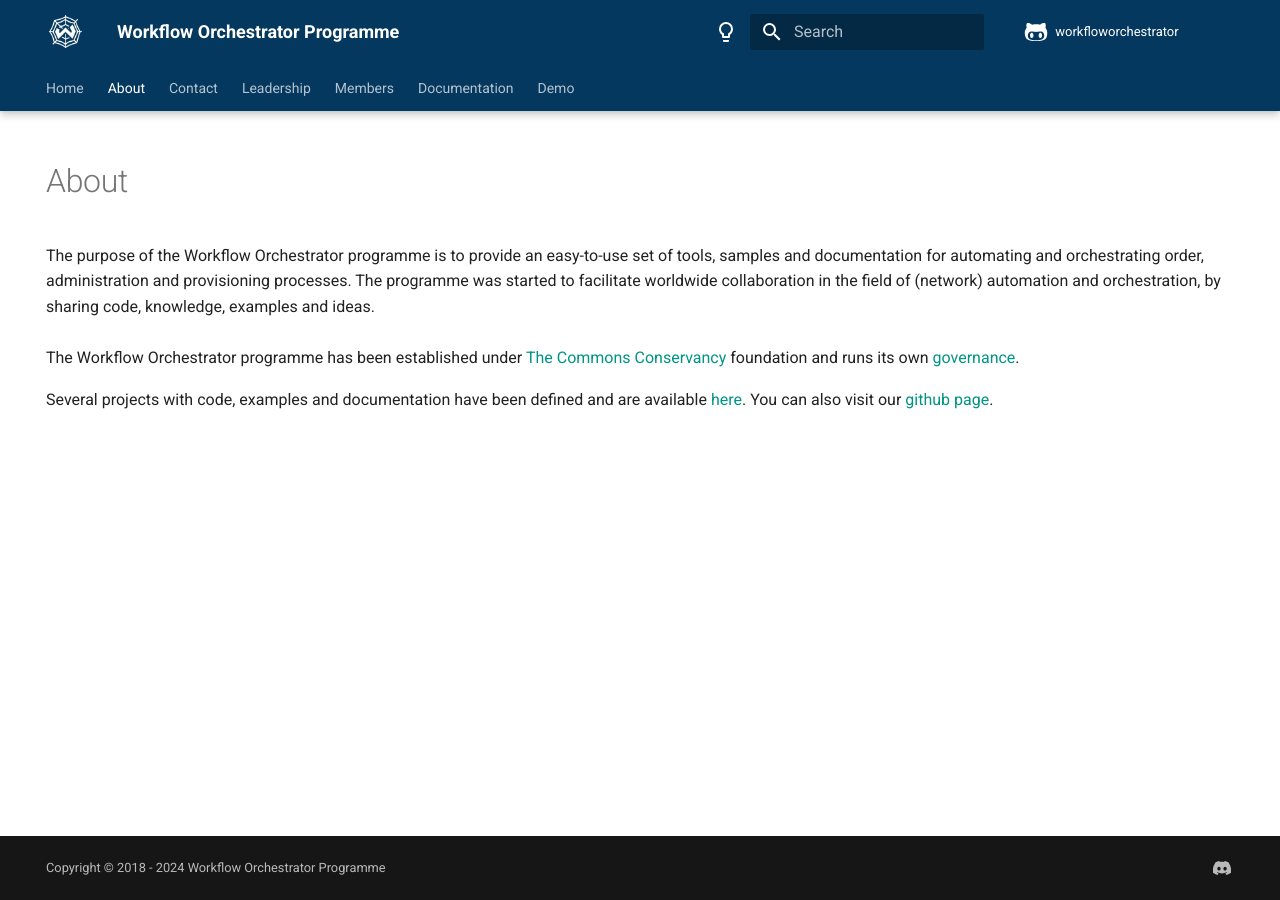
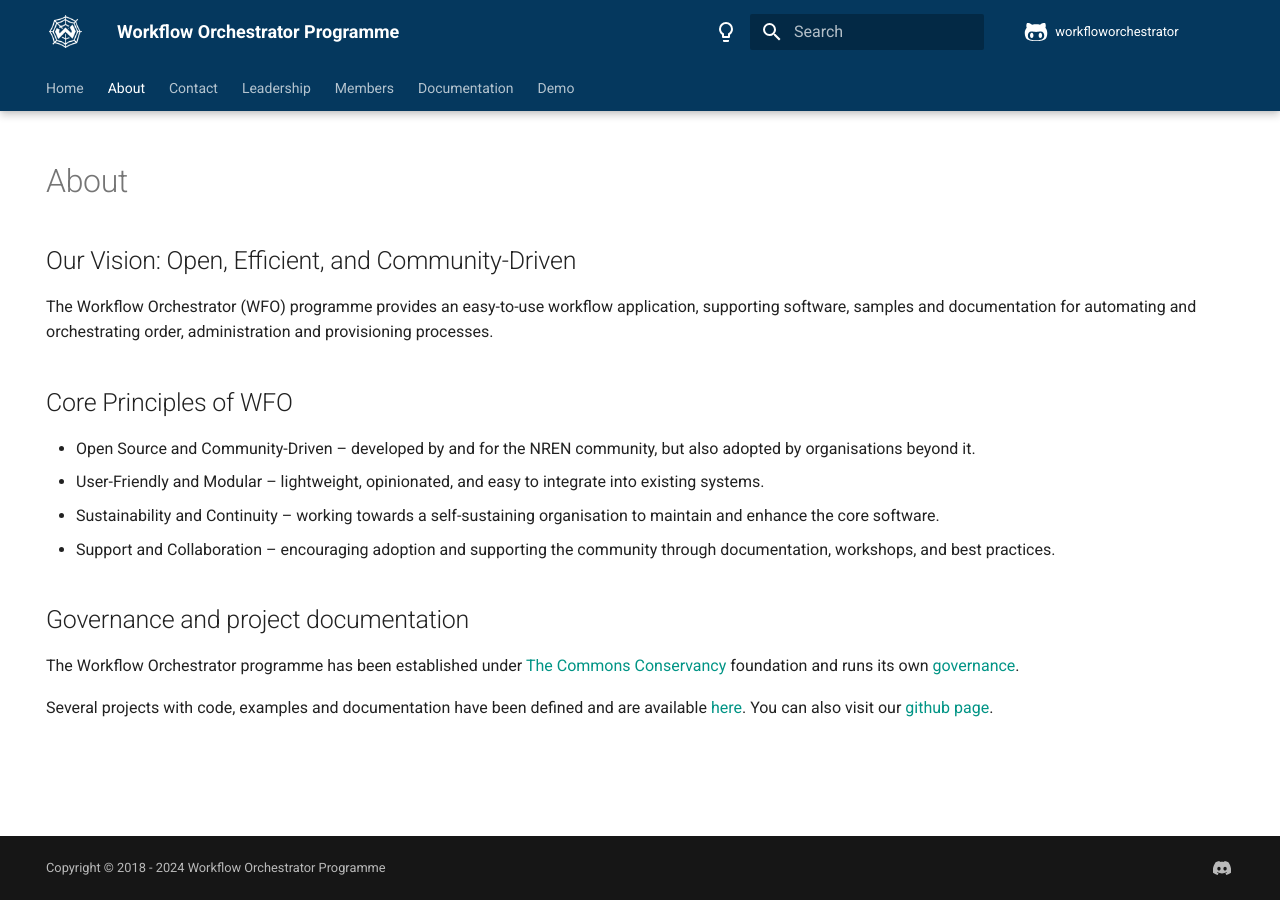
Before and after one commit to workfloworchestrator/workfloworchestrator.github.io, an MkDocs documentation site: the page built from docs/about.md, in a window 1280 px wide. Built offline with MkDocs 1.6.1 and Material for MkDocs 9.7.7, drawn with Linux system fonts in a browser that asks for light colours; plug-ins that fetch from the network failed and are left out.

Commit message:
reapply leadership and about updates to source branch

```diff
--- a/docs/about.md
+++ b/docs/about.md
@@ -4,13 +4,26 @@ hide:
   - toc
 ---
 # About
-The purpose of the Workflow Orchestrator programme is to provide an
-easy-to-use set of tools, samples and documentation for automating
-and orchestrating order, administration and provisioning processes.
-The programme was started to facilitate worldwide collaboration in
-the field of (network) automation and orchestration, by sharing code,
-knowledge, examples and ideas.
-<br><br>
+
+## Our Vision: Open, Efficient, and Community-Driven
+
+The Workflow Orchestrator (WFO) programme provides an easy-to-use workflow
+application, supporting software, samples and documentation for automating and
+orchestrating order, administration and provisioning processes.
+
+## Core Principles of WFO
+
+  - Open Source and Community-Driven – developed by and for the NREN community,
+    but also adopted by organisations beyond it.
+  - User-Friendly and Modular – lightweight, opinionated, and easy to integrate
+    into existing systems.
+  - Sustainability and Continuity – working towards a self-sustaining
+    organisation to maintain and enhance the core software.
+  - Support and Collaboration – encouraging adoption and supporting the
+    community through documentation, workshops, and best practices.
+
+## Governance and project documentation
+
 The Workflow Orchestrator programme has been established under [The
 Commons Conservancy](https://commonsconservancy.org/programmes/)
 foundation and runs its own [governance](https://dracc.commonsconservancy.org/0040/).
```
Also changed, not shown: docs/leadership.md (+1 -1 lines).
